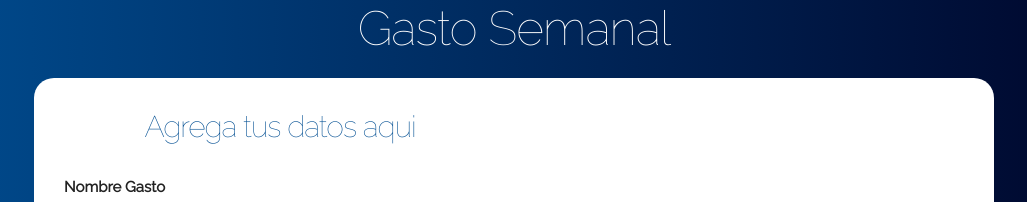
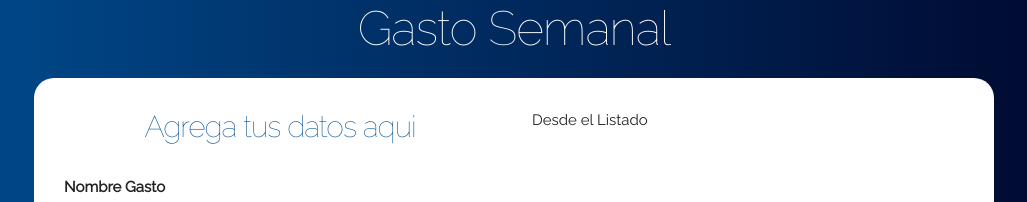
Before and after one commit to armandoltx/Gasto-Semanal, a React (Create React App) app: page / in a window 1280 px wide. Shown: the top 202 px of the page, without its empty margins (126-1153 px from the left). Built offline with nearby package versions, Linux system fonts and the light colour scheme.

Commit message:
Creado Componenete Listado

```diff
--- a/src/components/App.js
+++ b/src/components/App.js
@@ -1,6 +1,7 @@
 import React, { Component } from 'react';
 import Header from './Header';
 import Formulario from './Formulario';
+import Listado from './Listado';
 import '../css/App.css';
 
 class App extends Component {
@@ -48,7 +49,9 @@ class App extends Component {
             <div className="one-half column">
               <Formulario agregarGasto={this.agregarGasto} />
             </div>
-            <div className="one-half column"></div>
+            <div className="one-half column">
+              <Listado />
+            </div>
           </div>
         </div>
 
--- /dev/null
+++ b/src/components/Listado.js
@@ -0,0 +1,13 @@
+import React, {Component} from 'react';
+
+class Listado extends Component {
+
+  render () {
+
+    return(
+      <p>Desde el Listado</p>
+    );
+  }
+}
+
+export default Listado;
```
